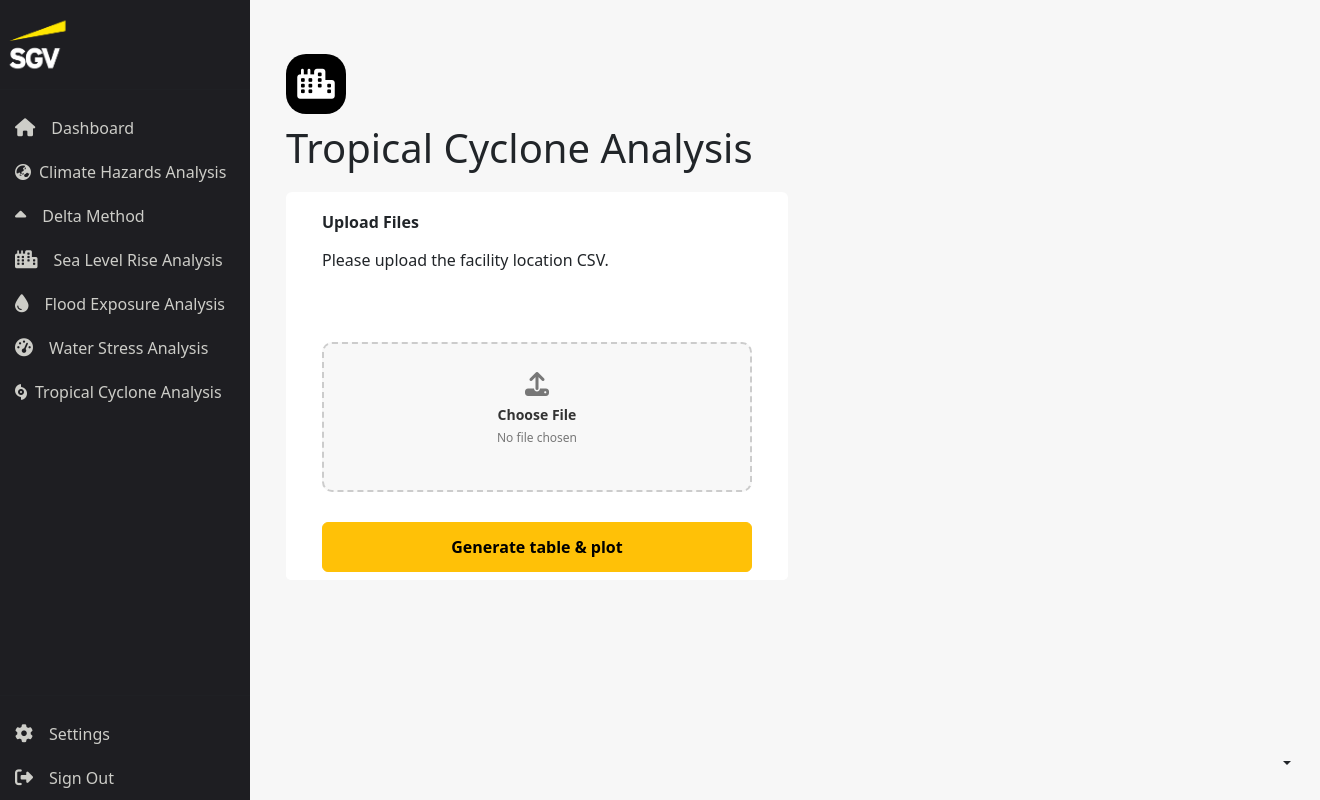
After one commit to joulelouis/CRA-build, a Django app: page /tropical-cyclone-analysis/ in a window 1320 px wide; the page is wider, and only the part inside the window is pictured. The commit adds this page. Run offline with Django 5.2, Linux system fonts and the light colour scheme; parts of the project's set-up code (start-up, migrations or seed data) failed here and were passed over; some libraries are stand-ins or nearby versions.

Commit message:
feat: added sidebar link for tropical cyclone analysis. added urls and views for the upload csv in tropical cyclone analysis

```diff
--- a/CRAproject/settings.py
+++ b/CRAproject/settings.py
@@ -44,7 +44,7 @@ INSTALLED_APPS = [
     'flood_exposure_analysis',
     'climate_hazards_analysis',
     'sea_level_rise_analysis',
-
+    'tropical_cyclone_analysis',
 ]
 
 MIDDLEWARE = [
@@ -144,6 +144,7 @@ STATICFILES_DIRS = [
     os.path.join(BASE_DIR, 'flood_exposure_analysis', 'static'),
     os.path.join(BASE_DIR, 'climate_hazards_analysis', 'static'),
     os.path.join(BASE_DIR, 'sea_level_rise_analysis', 'static'),
+    os.path.join(BASE_DIR, 'tropical_cyclone_analysis', 'static'),
 ]
 
 STATICFILES_STORAGE = 'whitenoise.storage.CompressedManifestStaticFilesStorage'
--- a/CRAproject/urls.py
+++ b/CRAproject/urls.py
@@ -32,6 +32,7 @@ urlpatterns = [
     path('flood-exposure-analysis/', include('flood_exposure_analysis.urls')),
     path('climate-hazards-analysis/', include('climate_hazards_analysis.urls')),
     path('sea-level-rise-analysis/', include('sea_level_rise_analysis.urls')),
+    path('tropical-cyclone-analysis/', include('tropical_cyclone_analysis.urls')),
 ]
 
 # Serve media files during development
--- a/templates/partials/sidebar.html
+++ b/templates/partials/sidebar.html
@@ -45,13 +45,13 @@
                 <li class="nav-item">
                     <a class="nav-link d-flex align-items-center gap-2" href="/water-stress">
                         <i class="fa-solid fa-gauge-high sidebar-icon"></i>
-                        <span class="sidebar-text">Water Stress</span>
+                        <span class="sidebar-text">Water Stress Analysis</span>
                     </a>
                 </li>
                 <li class="nav-item">
-                    <a class="nav-link d-flex align-items-center gap-2" href="#">
+                    <a class="nav-link d-flex align-items-center gap-2" href="/tropical-cyclone-analysis">
                         <i class="fa-solid fa-hurricane"></i>
-                        <span class="sidebar-text">IBTrACS</span>
+                        <span class="sidebar-text">Tropical Cyclone Analysis</span>
                     </a>
                 </li>
             </ul>
--- /dev/null
+++ b/tropical_cyclone_analysis/static/input_files/sample_locs.csv
@@ -0,0 +1,5 @@
+Site,Lat,Long
+Coconut Processing Plant in Gen San,6.065404576,125.1456158
+Tuna Processing Plant in Gen San ,6.064051003,125.150691
+Commissary in Paranque,14.49557534,121.042187
+SM Manila Shakeys Branch,14.59057479,120.9849205
--- /dev/null
+++ b/tropical_cyclone_analysis/templates/tropical_cyclone_analysis/upload.html
@@ -0,0 +1,134 @@
+{% extends "base.html" %}
+
+{% block title %}
+    Upload Facility CSV
+{% endblock %}
+
+{% block content %}
+
+<div class="container mt-4">
+  <div class="row">
+    <div class="col-6 d-flex flex-column">
+      <!-- Rounded Icon Container with Margin -->
+      <div class="icon-container">
+        <i class="fa-solid fa-city icon-style"></i>
+      </div>
+
+      <!-- Heading below the icon with Margin -->
+      <h1 class="page-heading">Tropical Cyclone Analysis</h1>
+    </div>
+  </div>
+
+  <div class="row">
+    <div class="col-md-12">
+      <form action="{% url 'tropical_cyclone_analysis:tc_upload_facility_csv' %}" method="POST" enctype="multipart/form-data">
+        {% csrf_token %}
+        <div class="row d-flex align-items-stretch">
+          <!-- First Card: Dynamic Fields -->
+          {% comment %} <div class="col-md-6">
+            <div class="card h-100 mb-3 custom-card">
+              <div class="card-header no-border">
+                <strong>Select Data Fields</strong>
+              </div>
+              <div class="card-body">
+                <div class="form-group">
+                  <label class="control-label">Select Fields to include in analysis.</label>
+                  <div class="checkbox-grid">
+                    {% for field in available_fields %}
+                      <div class="form-check checkbox-container">
+                        <!-- Custom Checkbox -->
+                        <input type="checkbox" class="form-check-input custom-checkbox" name="fields" value="{{ field }}" id="{{ field }}" onclick="toggleCheckbox(this)">
+                        <label class="form-check-label custom-checkbox-label" for="{{ field }}">
+                          {{ field }}
+                        </label>
+                      </div>
+                    {% endfor %}
+                  </div>
+                </div>
+              </div>
+            </div>
+          </div> {% endcomment %}
+
+          <!-- Second Card: File Upload -->
+          <div class="col-md-6">
+            <div class="card h-100 mb-3 custom-card">
+              <div class="card-header no-border upload-card-header">
+                <strong>Upload Files</strong>
+              </div>
+              <div class="card-body upload-card-body">
+                <!-- Label Container -->
+                <div class="upload-label-container">
+                  <label class="control-label">
+                    Please upload the facility location CSV.
+                  </label>
+                </div>
+
+                <div class="file-input-wrapper">
+                  <!-- File Input Container -->
+                  <div class="file-upload-box" onclick="document.getElementById('facilityCsv').click()">
+                    <!-- Upload Icon -->
+                    <i class="fas fa-upload upload-icon"></i>
+
+                    <!-- Choose File Text -->
+                    <label for="facilityCsv" class="upload-label">
+                      Choose File
+                    </label>
+
+                    <!-- File Name Display -->
+                    <p id="file-name" class="file-name-display">No file chosen</p>
+                  </div>
+                </div>
+              </div>
+              <!-- Moved Card Footer Inside the Card -->
+              <div class="card-footer text-center card-footer-no-border">
+                <div class="footer-button-wrapper">
+                  <button type="submit" class="btn btn-warning upload-button">
+                    <strong>Generate table &amp; plot</strong>
+                  </button>
+                </div>
+              </div>
+            </div>
+            <!-- Hidden File Input (using Bootstrap’s d-none class) -->
+            <input type="file" name="facility_csv" id="facilityCsv" accept=".csv" class="d-none" onchange="updateFileName()">
+          </div>
+        </div>
+      </form>
+    </div>
+  </div>
+
+  {% if error %}
+    <div class="alert alert-danger mt-3">{{ error }}</div>
+  {% endif %}
+</div>
+
+<script src="https://code.jquery.com/jquery-3.6.0.min.js"></script>
+<script>
+  function toggleCheckbox(checkbox) {
+      let container = checkbox.closest('.checkbox-container');
+
+      if (checkbox.checked) {
+          container.style.backgroundColor = '#FFF8C7'; // Change background to light yellow
+          container.style.border = '2px solid #F1D500'; // Add yellow border
+          checkbox.style.backgroundColor = '#000'; // Change checkbox to black
+          checkbox.style.borderColor = '#000'; // Keep border black
+      } else {
+          container.style.backgroundColor = '#F8F9FA'; // Revert background to gray
+          container.style.border = '2px solid transparent'; // Remove border
+          checkbox.style.backgroundColor = '#F7F7F7'; // Reset checkbox background to gray
+          checkbox.style.borderColor = '#000'; // Keep border black
+      }
+  }
+
+  function updateFileName() {
+      var input = document.getElementById("facilityCsv");
+      var fileNameDisplay = document.getElementById("file-name");
+
+      if (input.files.length > 0) {
+          fileNameDisplay.textContent = input.files[0].name;
+      } else {
+          fileNameDisplay.textContent = "No file chosen";
+      }
+  }
+</script>
+
+{% endblock %}
--- /dev/null
+++ b/tropical_cyclone_analysis/urls.py
@@ -0,0 +1,8 @@
+from django.urls import path
+from .views import tc_upload_facility_csv
+
+app_name = "tropical_cyclone_analysis"
+
+urlpatterns = [
+    path('', tc_upload_facility_csv, name='tc_upload_facility_csv'),
+]
--- a/tropical_cyclone_analysis/views.py
+++ b/tropical_cyclone_analysis/views.py
@@ -1,3 +1,41 @@
-from django.shortcuts import render
+import os
+from django.conf import settings
+from django.shortcuts import render, redirect
+from tropical_cyclone_analysis.utils.tropical_cyclone_analysis import generate_tropical_cyclone_analysis
 
-# Create your views here.
+# Use a local UPLOAD_DIR variable defined in this views.py file
+UPLOAD_DIR = os.path.join(settings.BASE_DIR, 'tropical_cyclone_analysis', 'static', 'input_files')
+
+def tc_upload_facility_csv(request):
+    # List of sea level rise fields
+    tropical_cyclone_fields = []
+
+    if request.method == 'POST' and request.FILES.get('facility_csv'):
+        os.makedirs(UPLOAD_DIR, exist_ok=True)  # Ensure directory exists
+
+        file = request.FILES['facility_csv']
+        file_path = os.path.join(UPLOAD_DIR, file.name)
+
+        # Save the uploaded file
+        with open(file_path, 'wb+') as destination:
+            for chunk in file.chunks():
+                destination.write(chunk)
+
+        # Store file path in session using a consistent key
+        request.session['tropical_cyclone_analysis_csv_path'] = file_path
+
+        print("Uploaded facility CSV file path:", file_path)
+
+        # Retrieve the list of selected climate hazards from the checkboxes
+        selected_fields = request.POST.getlist('fields')
+        request.session['selected_dynamic_fields'] = selected_fields
+
+        print("Selected tropical cyclone fields:", selected_fields)
+
+        return redirect('tropical_cyclone_analysis:tropical_cyclone_analysis')
+
+    # For GET requests, render the upload form with the dynamic checkboxes.
+    context = {
+        'tropical_cyclone_fields': tropical_cyclone_fields,
+    }
+    return render(request, 'tropical_cyclone_analysis/upload.html', context)
```
Also changed, not shown: tropical_cyclone_analysis/utils/tropical_cyclone_analysis.py (added, +66 -0 lines), tropical_cyclone_analysis/static/input_files/climada_output_01.csv (added), tropical_cyclone_analysis/templates/tropical_cyclone_analysis/tropical_cyclone_analysis.html (added).
